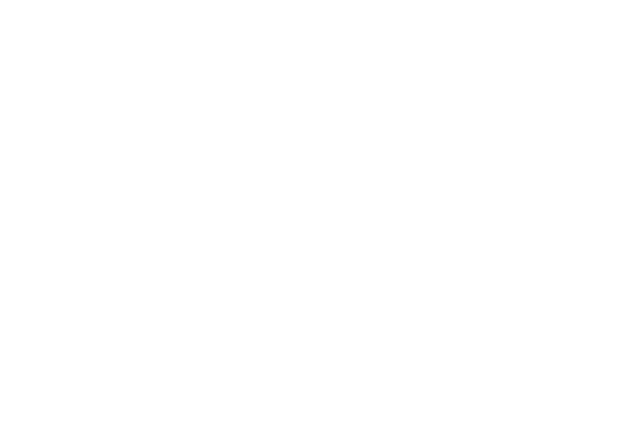
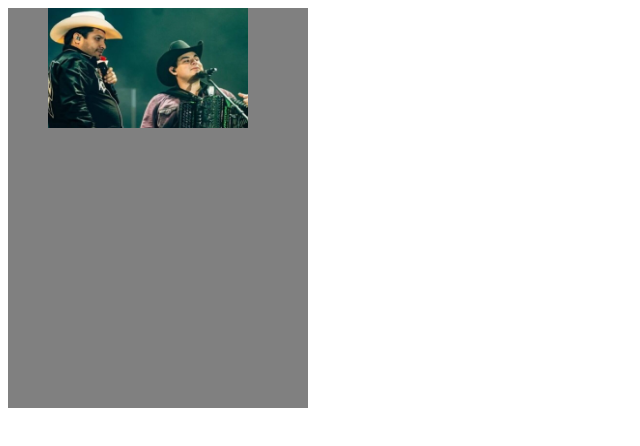
Before and after one commit to Jenry123/landig_proyect, an Angular app: page /cards in a window 1280 px wide. Before the commit this address led to /. Shown: the top 446 px of the page, without its empty margins (0-640 px from the left). Built offline with nearby package versions, Linux system fonts and the light colour scheme.

Commit message:
add:cards

```diff
--- a/src/app/app-routing.module.ts
+++ b/src/app/app-routing.module.ts
@@ -3,11 +3,13 @@
 import { RouterModule, Routes } from '@angular/router';
 import { InformationArtistComponent } from './landing-page/information-artist/information-artist.component';
 import { MenuAppComponent } from './landing-page/menu-app/menu-app.component';
+import { CardsComponent } from './landing-page/cards/cards.component';
 
 const routes: Routes = [
   {path:'artist',component:InformationArtistComponent},
   {path:'home',component:MenuAppComponent},
-  {path:'music',component:TopMusicComponent}
+  {path:'music',component:TopMusicComponent},
+  {path:'cards',component:CardsComponent}
 ];
 
 @NgModule({
--- a/src/app/landing-page/cards/cards.component.css
+++ b/src/app/landing-page/cards/cards.component.css
@@ -0,0 +1,12 @@
+#card-img{
+  width: 200px;
+  height: 120px;
+  position: relative;
+  left: 40px;
+}
+#cards{
+  width: 300px;
+  height: 400px;
+  border-color:black;
+  background-color: gray;
+}
--- a/src/app/landing-page/cards/cards.component.html
+++ b/src/app/landing-page/cards/cards.component.html
@@ -1 +1,4 @@
-<p>cards works!</p>
+<main id="cards">
+  <img src="./assets/img/fondo.jpg" alt="" srcset="" id="card-img">
+
+</main>
```
Also changed, not shown: public/assets/img/fondo.jpg (added), src/app/landing-page/top-music/top-music.component.html (line endings or trailing spaces).
